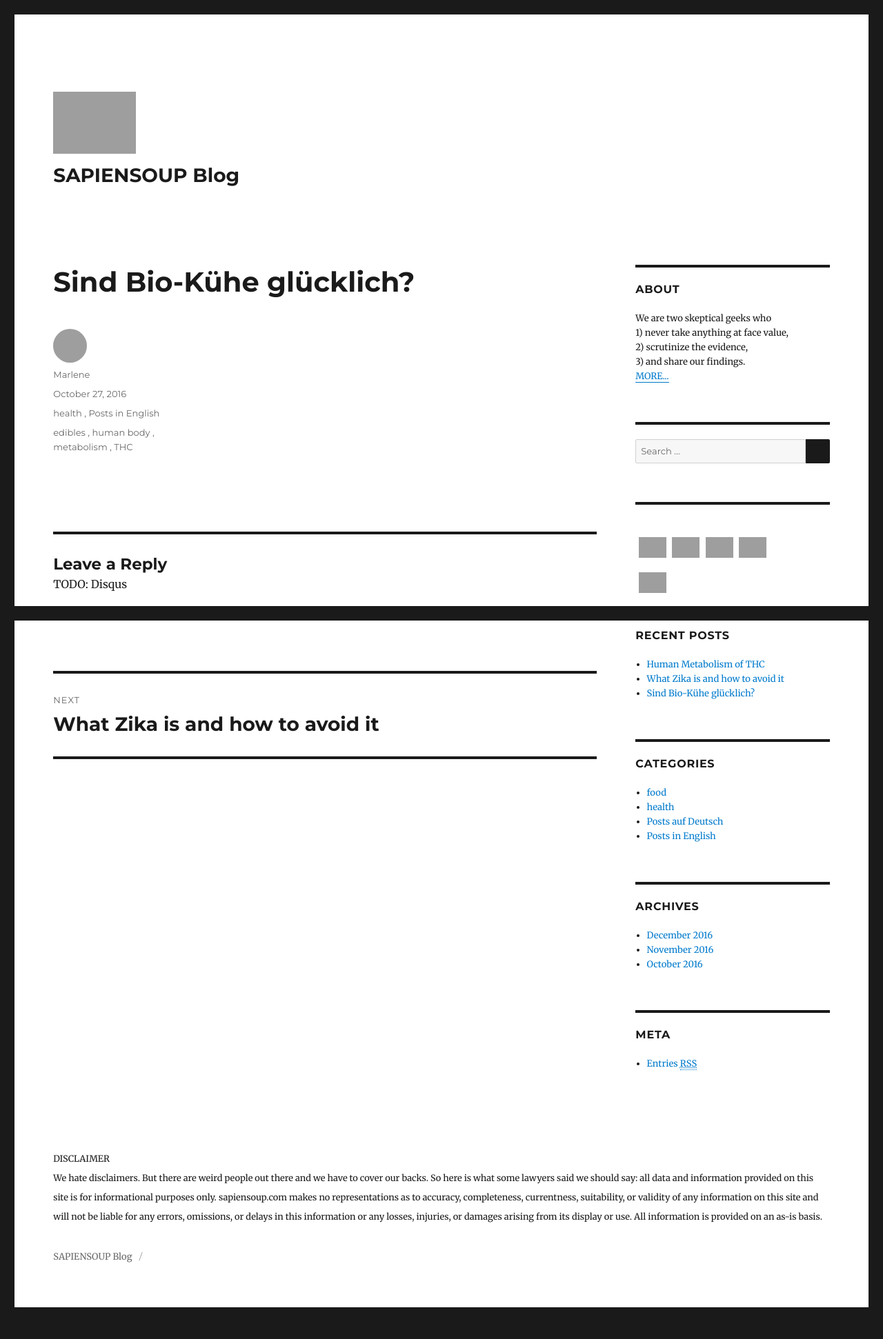
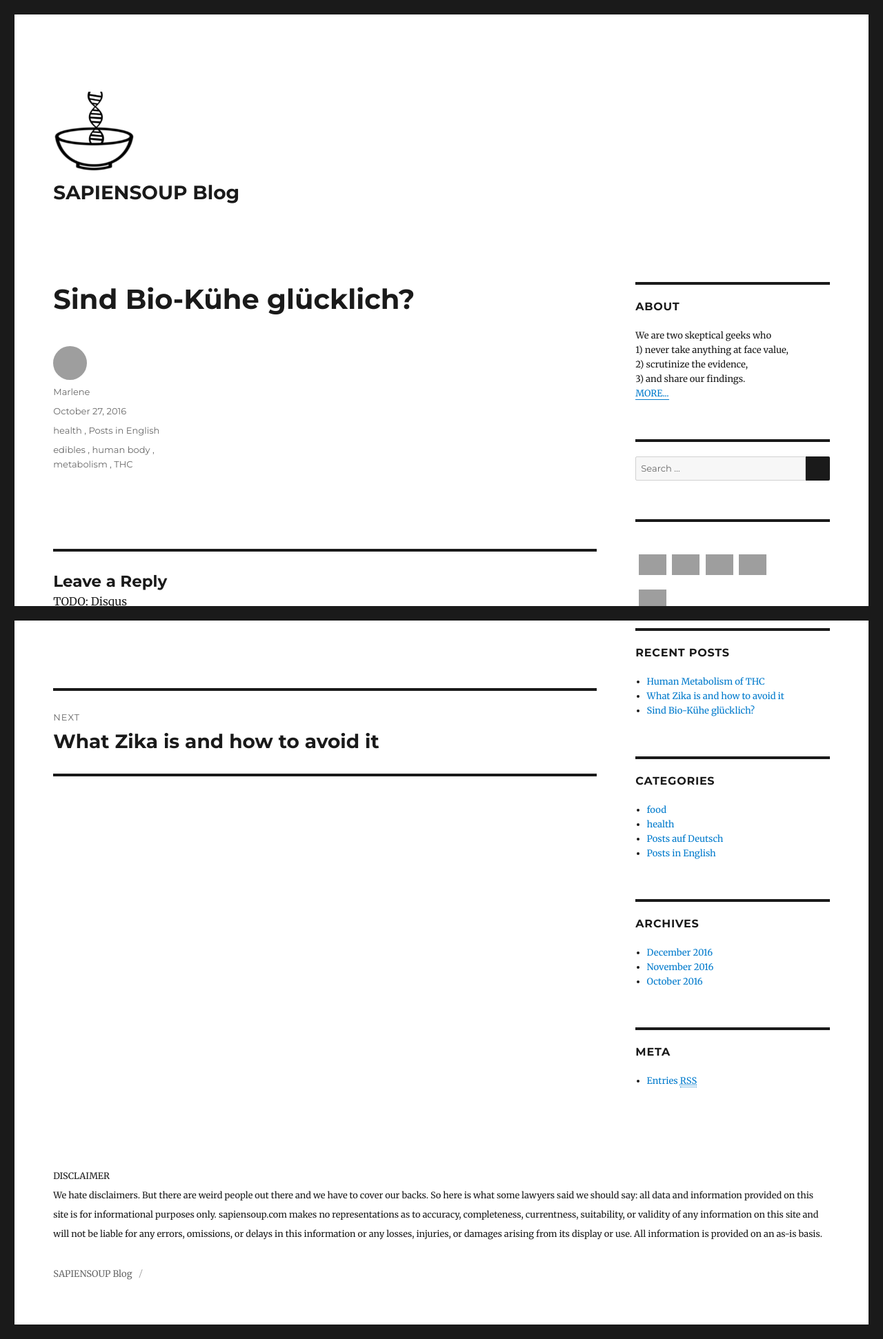
Before and after one commit to sapiensoup/sapiensoup.com, a Jekyll site: the page built from _posts/2016-10-27-sind-bio-kuhe-glucklich.html, in a window 1280 px wide. Shown: the whole page at 69% size. Built offline with Jekyll 4.4.1, drawn with Linux system fonts in a browser that asks for light colours; nearby versions of some CDN libraries; library files that are not in the unit come from our copies; comment, search, counter and statistics services are not loaded; before the commit the page ends 1917 px from its top, so only the background shows below that; grey boxes are pictures that could not be loaded.

Commit message:
Add masthead-logo.png

```diff
--- a/_layouts/post.html
+++ b/_layouts/post.html
@@ -74,7 +74,7 @@
           <div class="site-header-main">
             <div class="site-branding">
               <a href="{{ site.url }}" class="custom-logo-link" rel="home" itemprop="url">
-                <img width="120" height="115" src="http://sapiensoup.com/wp-content/uploads/2016/11/Sapien-Soup-Logo-e1478116772701.png" class="custom-logo" alt="" itemprop="logo" />
+                <img width="120" height="115" src="{{ site.baseurl }}/images/masthead-logo.png" class="custom-logo" alt="" itemprop="logo" />
               </a>
               <p class="site-title">
                 <a href="{{ site.url }}" rel="home">{{ site.title }}</a>
```
Also changed, not shown: images/masthead-logo.png (added).
